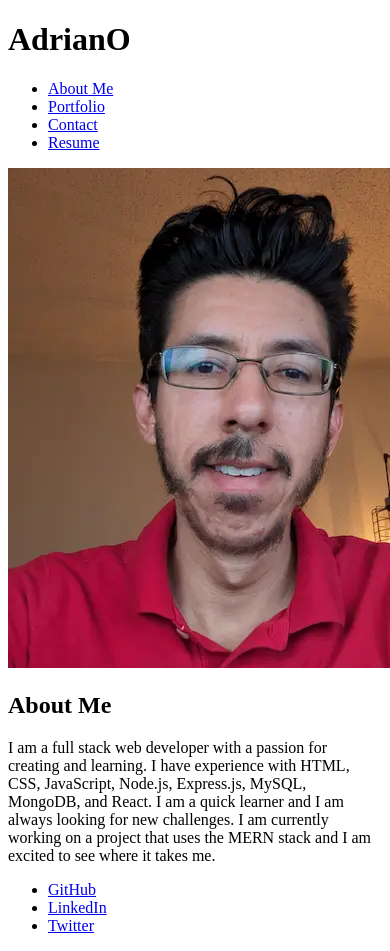
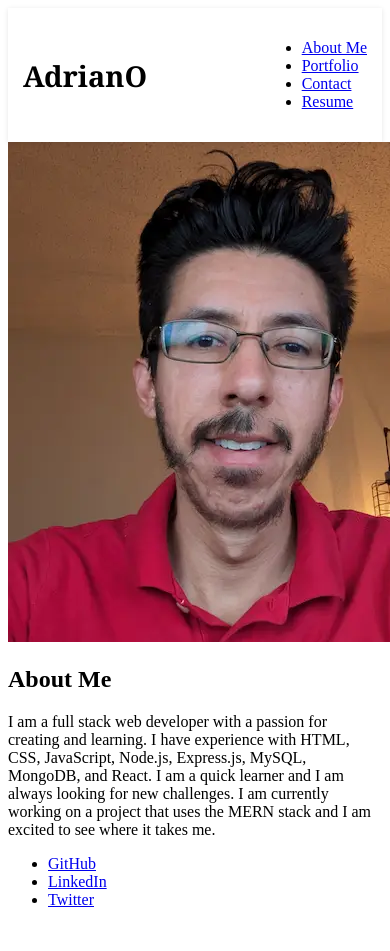
Before and after one commit to Agerian/react-portfolio, a React (Vite) app: page / in a window 390 px wide. Shown: the top 951 px of the page. After the commit the page ends 925 px from the top, so only its background shows below. Built offline with nearby package versions, Linux system fonts and the light colour scheme.

Commit message:
Add Header CSS styles

```diff
--- a/src/components/Header.jsx
+++ b/src/components/Header.jsx
@@ -1,4 +1,5 @@
 import React from 'react';
+import '../styles/Header.css';
 import Navigation from './Navigation';
 
 function Header() {
--- /dev/null
+++ b/src/styles/Header.css
@@ -0,0 +1,27 @@
+header {
+  background-color: #fff;
+  box-shadow: 0 1px 5px rgba(0, 0, 0, 0.1);
+  padding: 20px;
+  position: sticky;
+  top: 0;
+  z-index: 100;
+  display: flex;
+  justify-content: space-between;
+  align-items: center;
+}
+
+h1 {
+  font-family: 'Georgia', serif;
+  font-size: 2em;
+  margin: 0;
+}
+
+@media (max-width: 768px) {
+  header {
+    padding: 15px;
+  }
+
+  h1 {
+    font-size: 1.8em;
+  }
+}
```
